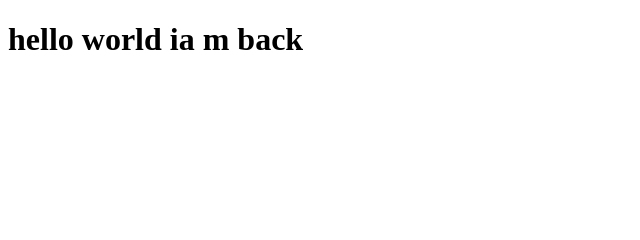
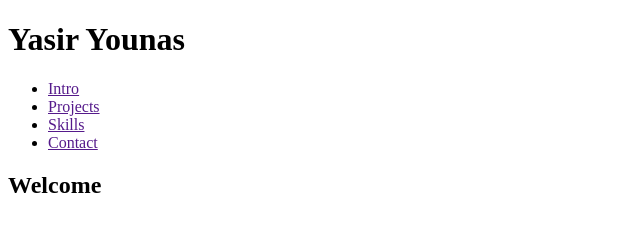
Before and after one commit to yazyounas/my-portfolio-website, a plain HTML site: page index.html in a window 1280 px wide. Shown: the whole page, without its empty margins (0-640 px from the left). Drawn offline with Linux system fonts and the light colour scheme.

Commit message:
putting structure in place

```diff
--- a/index.html
+++ b/index.html
@@ -4,10 +4,45 @@
     <meta charset="UTF-8">
     <meta http-equiv="X-UA-Compatible" content="IE=edge">
     <meta name="viewport" content="width=device-width, initial-scale=1.0">
-    <title>Document</title>
+    <title>My Portfolio</title>
 </head>
 <body>
-    <h1>hello world ia m back
-    </h1>
+    <header>
+        <h1>Yasir Younas</h1>
+
+
+<nav>
+    <ul>
+        <li><a href="">Intro</a></li>
+        <li><a href="">Projects</a></li>
+        <li><a href="">Skills</a></li>
+        <li><a href="">Contact</a></li>
+    </ul>
+</nav>
+</header>
+
+<main>
+    <section id="intro-section">
+    <div>
+    <h2>Welcome</h2>
+    <p></p>
+    </div>
+
+    <div>
+        <img>
+    </div>
+</section>
+    <section id="project-section">
+
+    </section>
+
+    <section id="skills-section">
+
+    </section>
+</main>
+
+
+<footer></footer>
+
 </body>
 </html>
```
Also changed, not shown: resources/css/style.css (added), resources/js/main.js (added).
